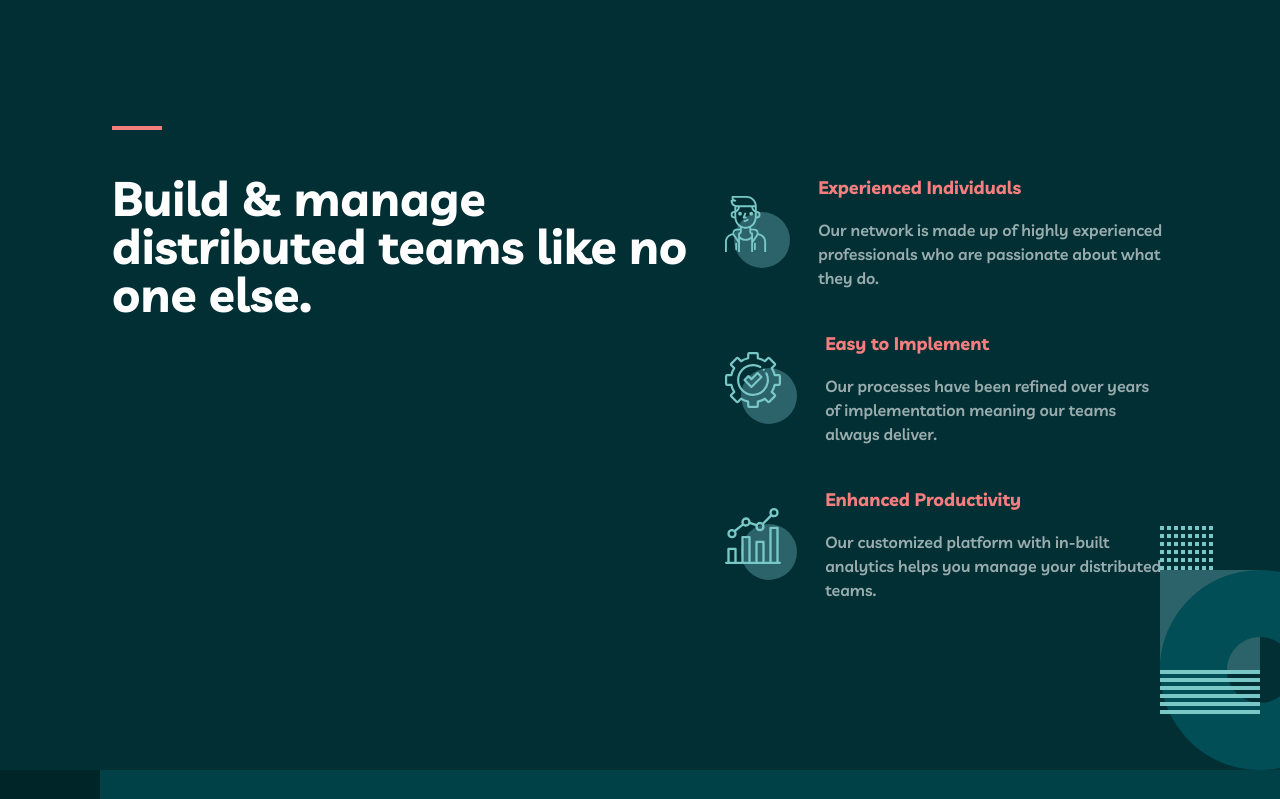
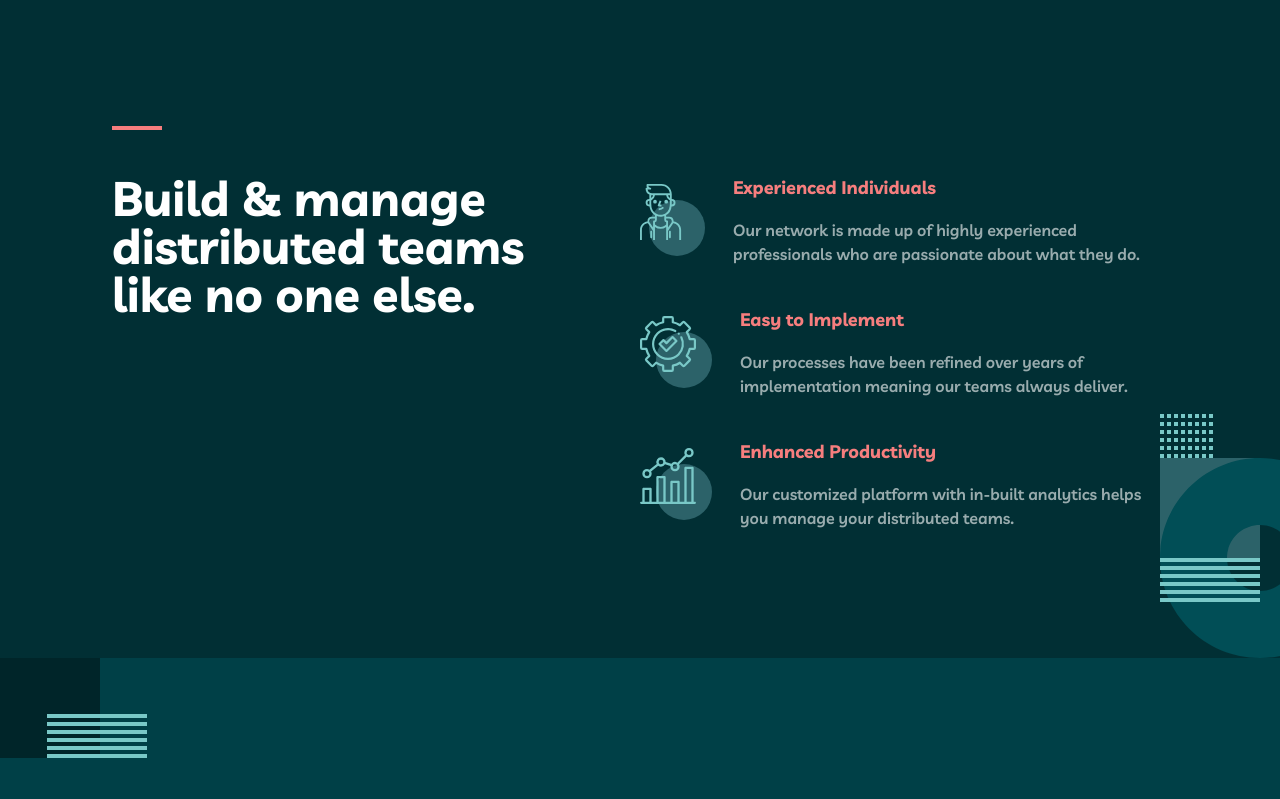
Before and after one commit to mgrevious/fem-myteam-multipage-website, a React (Vite) app: page /#/ in a window 1280 px wide. Shown: the part 722-1521 px from the top of the page. Built offline with nearby package versions, Linux system fonts and the light colour scheme.

Commit message:
Added more styling to shorten section

```diff
--- a/src/routes/home/Pitch.tsx
+++ b/src/routes/home/Pitch.tsx
@@ -8,8 +8,8 @@ interface Props {
 
 const Pitch: React.FC<Props> = ({ icon, header, content }) => {
   return (
-    <section
-      className={`mb-14 sm:mb-10 flex flex-col sm:flex-row items-center sm:justify-start sm:items-center`}
+    <div
+      className={`mb-14 sm:mb-10 sm:last:mb-0 flex flex-col sm:flex-row items-center sm:justify-start sm:items-center`}
     >
       <img src={icon.src} alt={icon.alt} className="mb-6 sm:mb-0 sm:mr-7" />
       <div>
@@ -20,7 +20,7 @@ const Pitch: React.FC<Props> = ({ icon, header, content }) => {
           {content}
         </p>
       </div>
-    </section>
+    </div>
   );
 };
 
--- a/src/routes/home/index.tsx
+++ b/src/routes/home/index.tsx
@@ -32,13 +32,13 @@ const Home = () => {
       <section className={`${classes['section-2']} bg-sacramento-state-green`}>
         <div className="pt-16 pb-4 sm:py-24 px-6 sm:px-28 sm:container sm:mx-auto xl:py-[128px] xl:container xl:mx-auto">
           <div className="xl:flex xl:justify-between">
-            <div className="relative">
+            <div className="relative xl:w-5/12">
               <div className="w-[50px] bg-secondary h-1 absolute top-0 left-0"></div>
               <h2 className="text-[32px] font-bold mb-14 pt-12 xl:text-[48px]">
                 Build & manage distributed teams like no one else.
               </h2>
             </div>
-            <div className="xl:pt-12 sm:flex sm:flex-col sm:justify-start">
+            <div className="xl:pt-12 sm:flex sm:flex-col sm:justify-start xl:w-6/12">
               <Pitch
                 icon={{ src: personIcon, alt: 'Person Icon' }}
                 header="Experienced Individuals"
```
